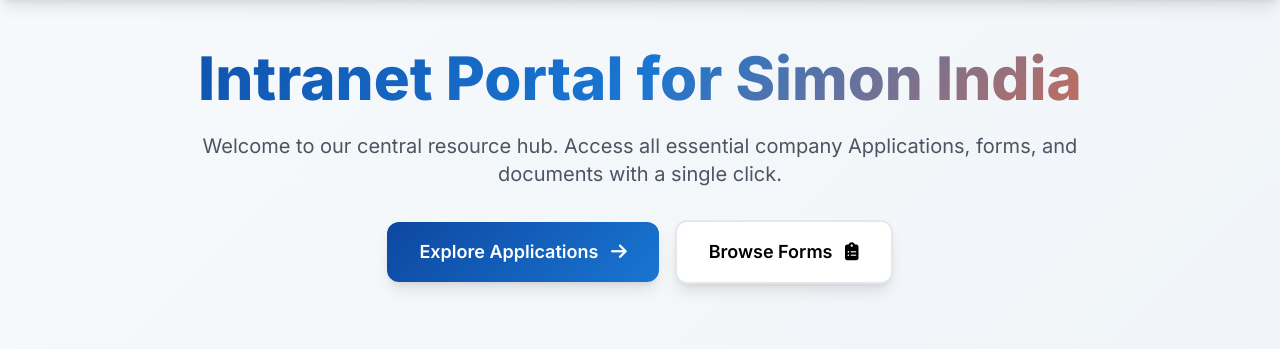
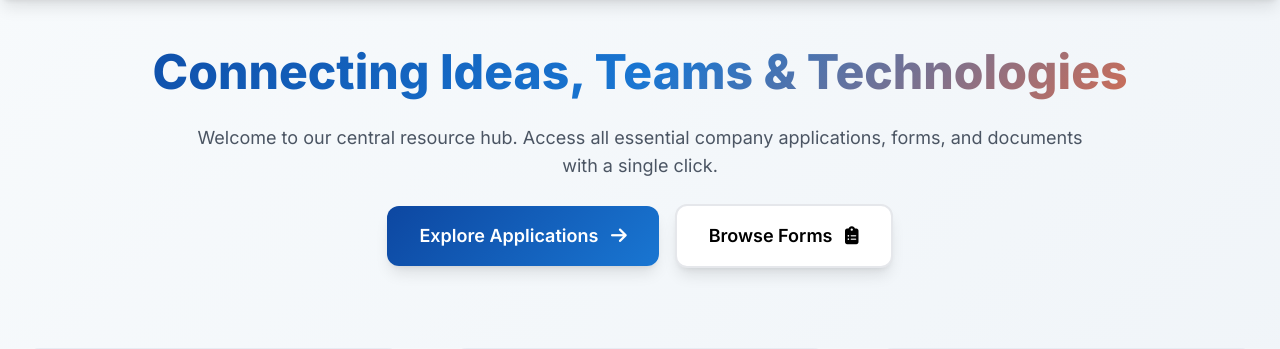
Before and after one commit to prabhatsingh03/connect, a Flask app: page / in a window 1280 px wide. Shown: the part 73-422 px from the top of the page. Run offline with Flask 3, Linux system fonts and the light colour scheme; some libraries are stand-ins or nearby versions.

Commit message:
Update landing.html

```diff
--- a/templates/landing.html
+++ b/templates/landing.html
@@ -156,11 +156,11 @@
         <!-- Hero Section -->
         <section class="text-center mb-16 sm:mb-20">
             <div class="fade-in">
-                <h1 class="text-4xl sm:text-5xl lg:text-6xl font-extrabold hero-gradient mb-6">
-                    Intranet Portal for Simon India
-                </h1>
-                <p class="text-lg sm:text-xl text-gray-600 max-w-4xl mx-auto leading-relaxed mb-8">
-                    Welcome to our central resource hub. Access all essential company Applications, forms, and documents with a single click.
+                <div class="text-4xl sm:text-5xl lg:text-5xl font-extrabold hero-gradient mb-2 pb-5">
+                    Connecting Ideas, Teams & Technologies
+                </div>
+                <p class="text-base sm:text-lg text-gray-600 max-w-4xl mx-auto leading-relaxed mb-6">
+                    Welcome to our central resource hub. Access all essential company applications, forms, and documents with a single click.
                 </p>
                 <div class="flex flex-col sm:flex-row gap-4 justify-center items-center">
                     <a href="/Application" class="btn-primary text-white py-4 px-8 rounded-xl font-semibold text-lg shadow-lg hover:shadow-xl transition-all duration-300">
```
